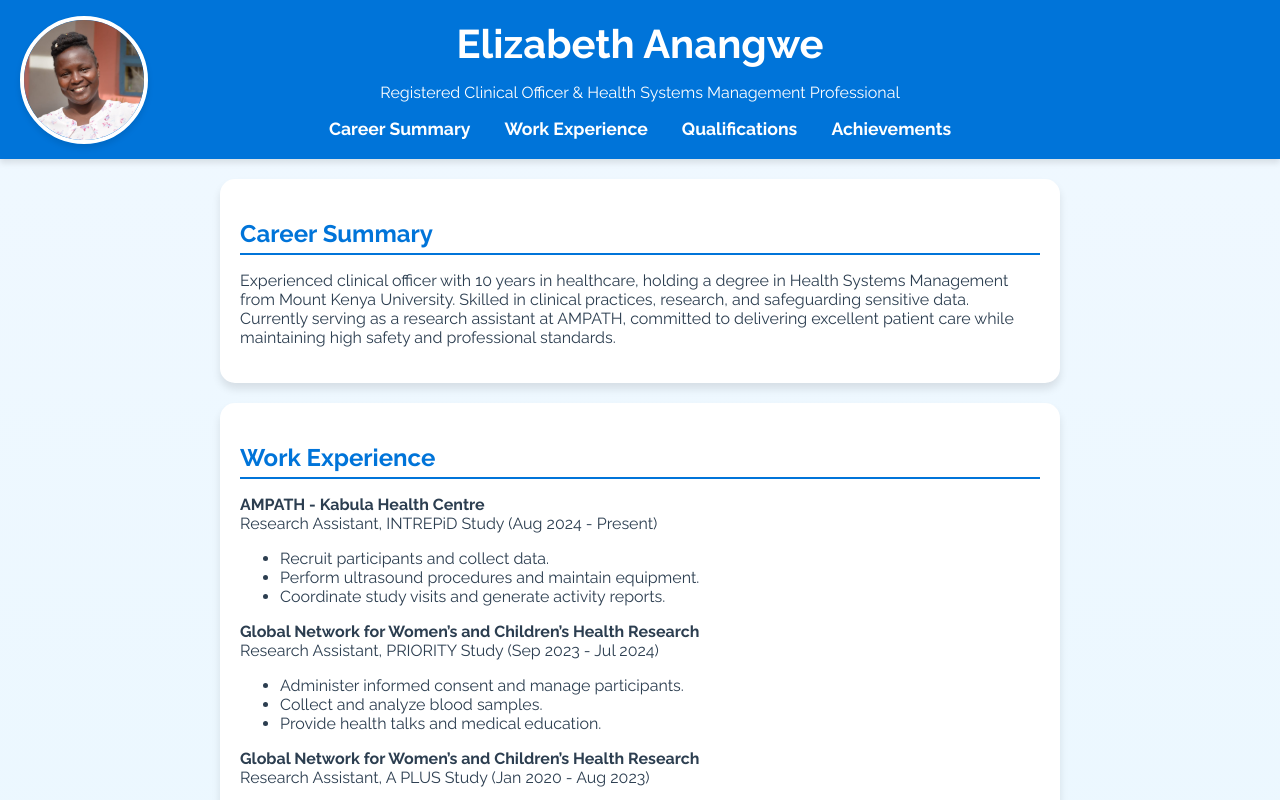
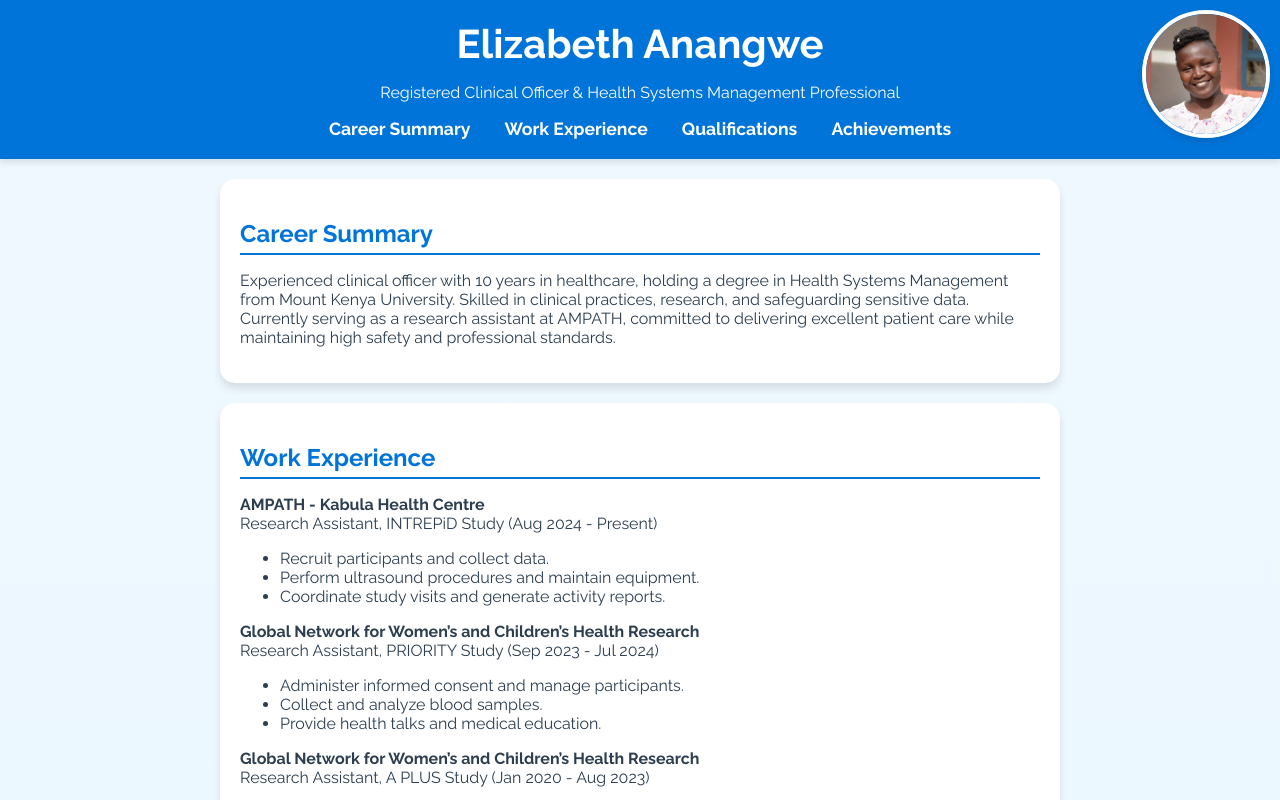
Before and after one commit to scylla8434/liz, a plain HTML site: page index.html in a window 1280 px wide. Shown: the top 800 px of the page. Drawn offline with Linux system fonts and the light colour scheme.

Commit message:
Update index.html

```diff
--- a/index.html
+++ b/index.html
@@ -26,10 +26,9 @@
             font-size: 2.5em;
         }
             .profile-picture {
-            position: absolute;
-            top: 50%;
-            left: 20px;
-            transform: translateY(-50%);
+        position: fixed;
+        top: 10px;
+        right: 10px;
         border-radius: 50%;
         overflow: hidden;
         width: 120px;
```
Lines whose indentation alone changed are shown as unchanged.
